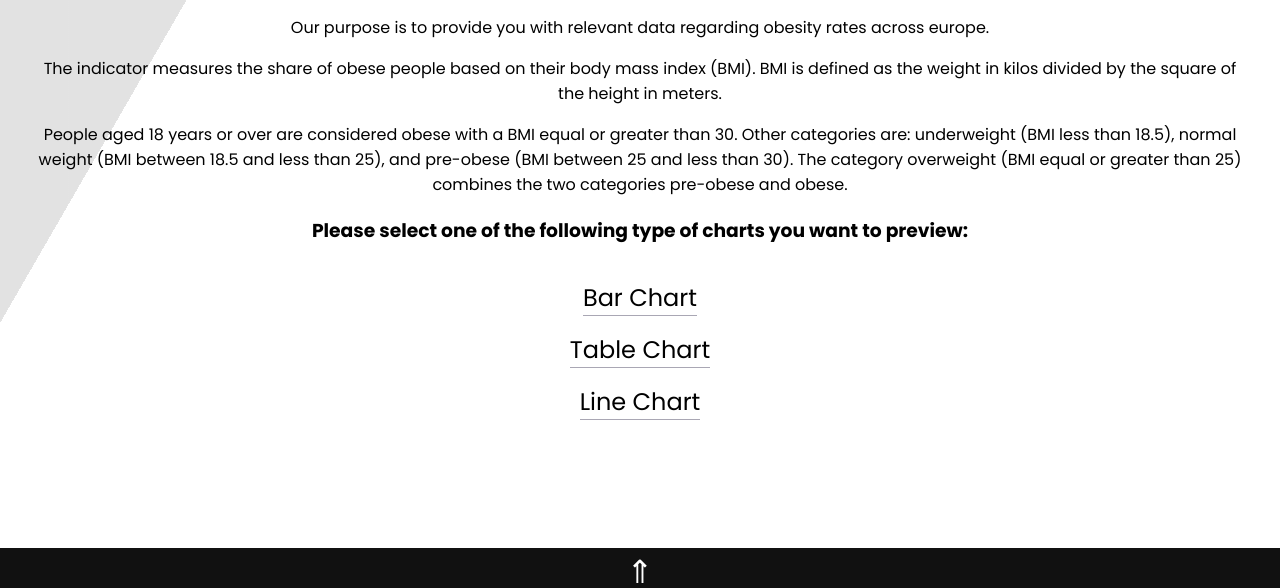
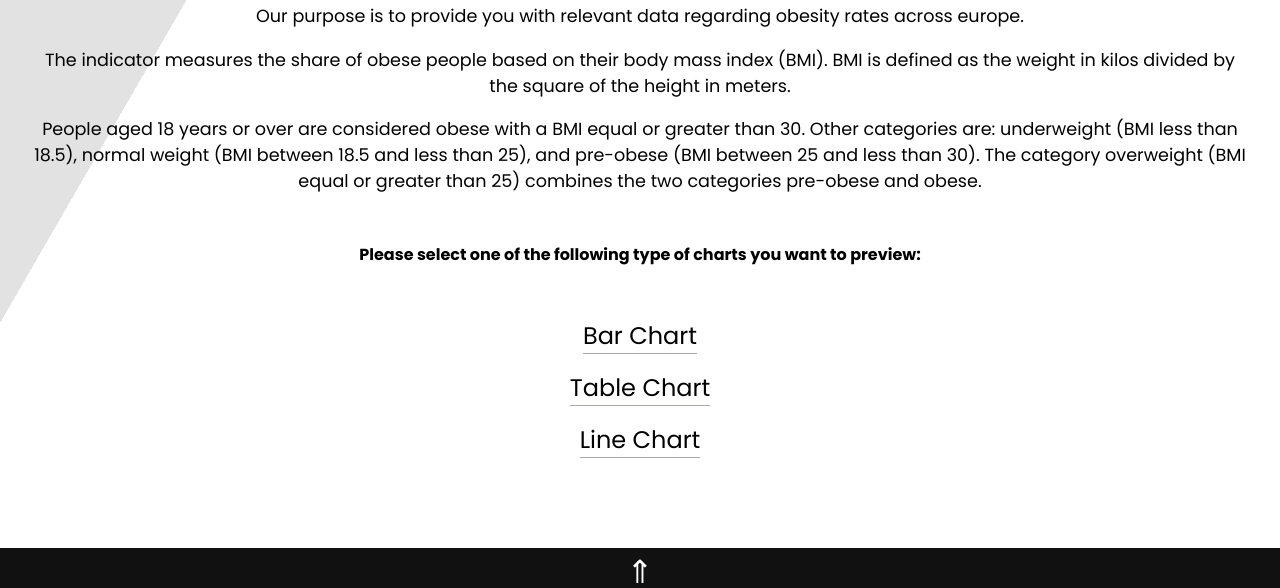
Before and after one commit to georgianadruta/OPreV, a website: page website/OPreV.html in a window 1280 px wide. Shown: the part 212-800 px from the top of the page. Drawn offline with Linux system fonts and the light colour scheme.

Commit message:
Linked css file to the main page

```diff
--- a/website/OPreV.html
+++ b/website/OPreV.html
@@ -28,6 +28,7 @@
     <link rel="stylesheet" href="styles\animations.css">
     <link rel="stylesheet" href="styles\body_main_background.css">
     <link rel="stylesheet" href="styles\body_main_page_links.css">
+    <link rel="stylesheet" href="styles\body_main_text.css">
     <link rel="stylesheet" href="styles\body_main.css">
     <link rel="stylesheet" href="styles\body_main_pages.css">
     <link rel="stylesheet" href="styles\body_footer.css">
@@ -85,7 +86,6 @@
         <div class="backgroundcolor3"></div>
 
         <div class="page-content">
-
             <div class="text">
                 <h2>Welcome to OBV!</h2>
                 <p>Our purpose is to provide you with relevant data regarding obesity rates across europe.</p>
```
